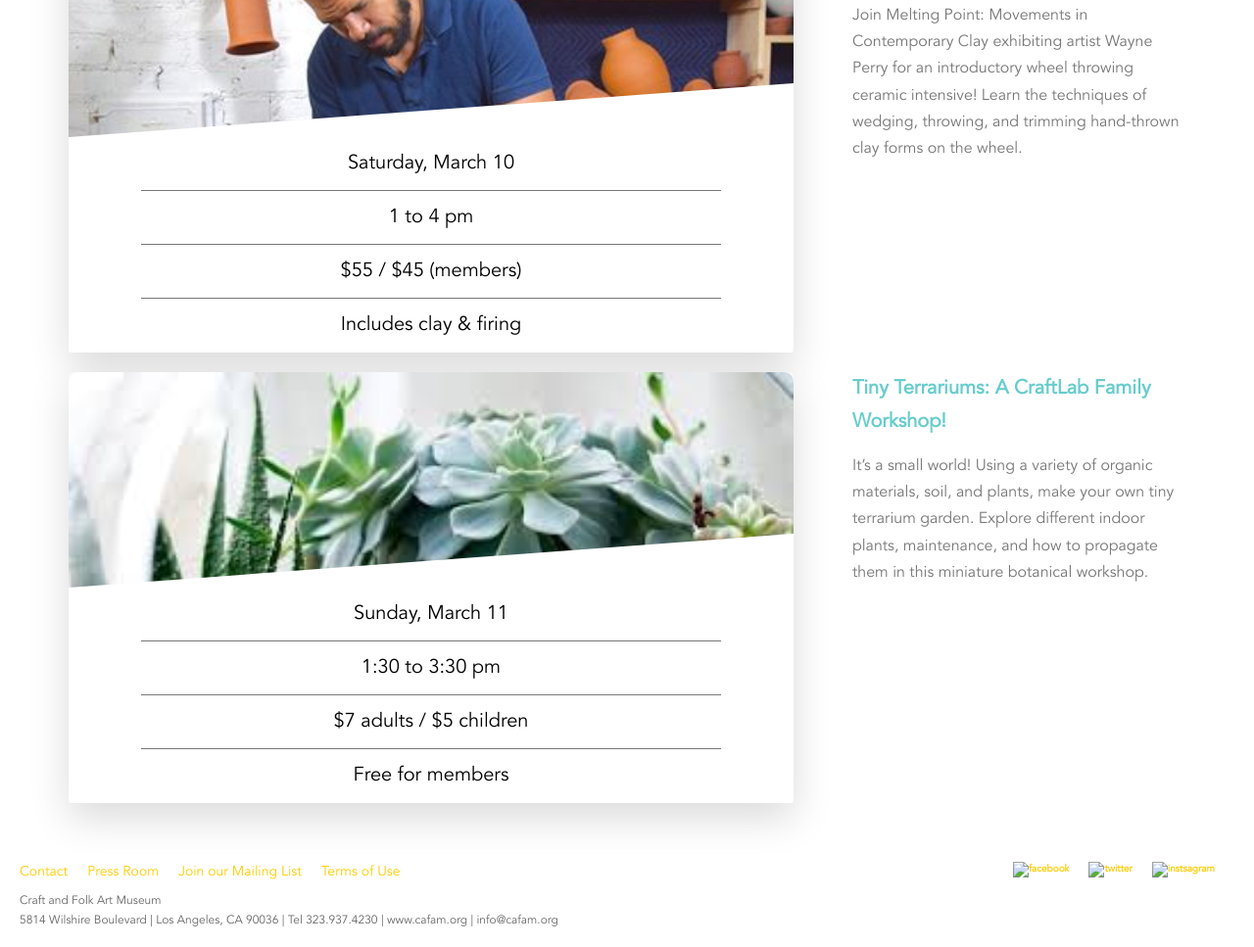
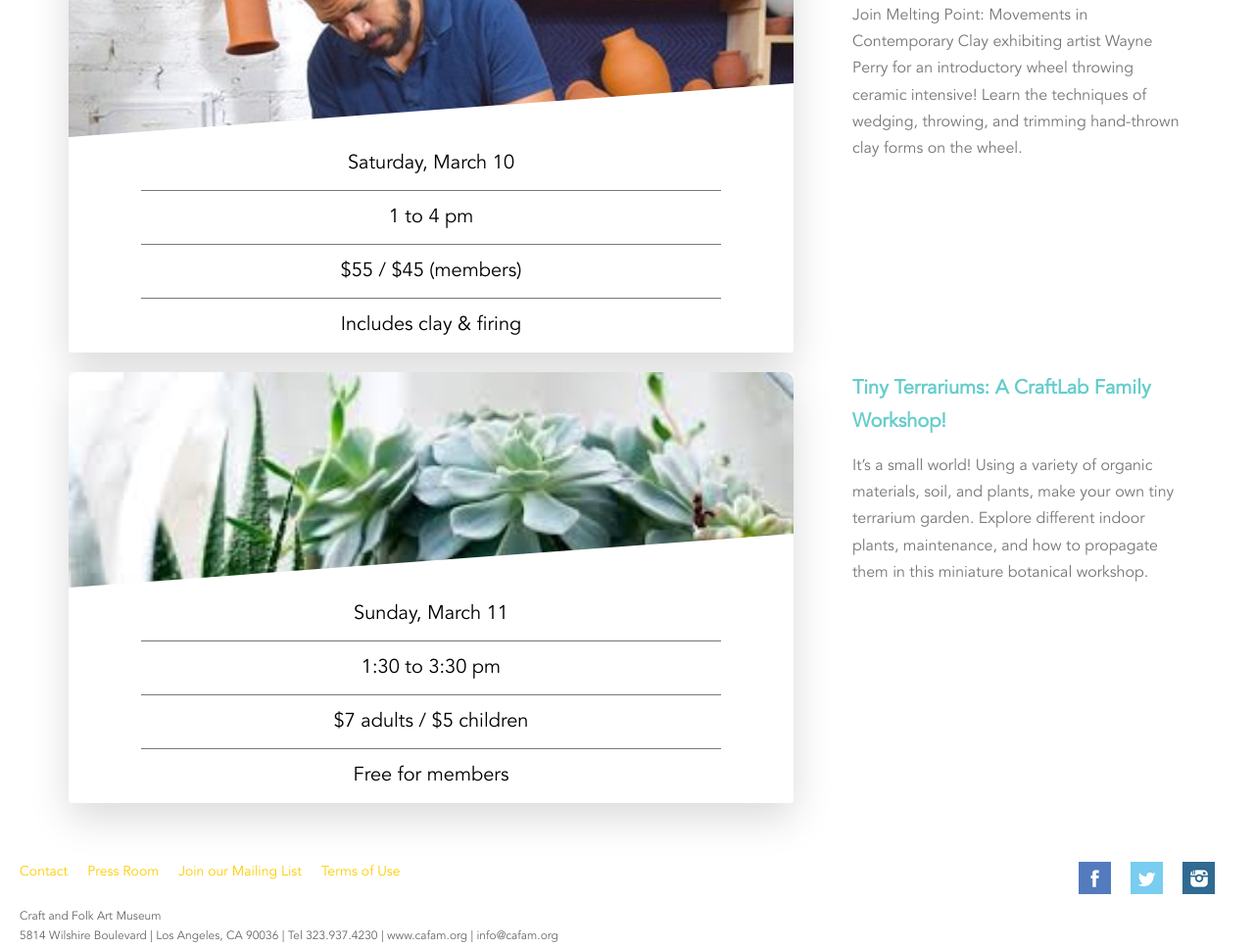
Before and after one commit to AlexEBall/CAFAM-Beacon-Project, a website: page firstFloor.html in a window 1280 px wide. Shown: the part 773-1740 px from the top of the page at 98% size. Drawn offline with Linux system fonts and the light colour scheme; the site is published under a folder, as on GitHub Pages, so addresses that start at the root find nothing.

Commit message:
trying smth

```diff
--- a/firstFloor.html
+++ b/firstFloor.html
@@ -122,17 +122,17 @@
             <ul class="footer__social--ul">
                 <li class="footer__social--li">
                     <a class="footer__social--li-a" href="https://www.facebook.com/CAFAM">
-                        <img src="/images/facebook.png" width="33" height="33" alt="facebook" />
+                        <img src="images/facebook.png" width="33" height="33" alt="facebook" />
                     </a>
                 </li>
                 <li class="footer__social--li">
                     <a class="footer__social--li-a" href="https://twitter.com/CraftandFolk">
-                        <img src="/images/twitter.png" width="33" height="33" alt="twitter" />
+                        <img src="images/twitter.png" width="33" height="33" alt="twitter" />
                     </a>
                 </li>
                 <li class="footer__social--li">
                     <a class="footer__social--li-a" href="http://instagram.com/cafam">
-                        <img src="/images/instsagram.png" width="33" height="33" alt="instsagram" />
+                        <img src="images/instsagram.png" width="33" height="33" alt="instsagram" />
                     </a>
                 </li>
             </ul>
```
